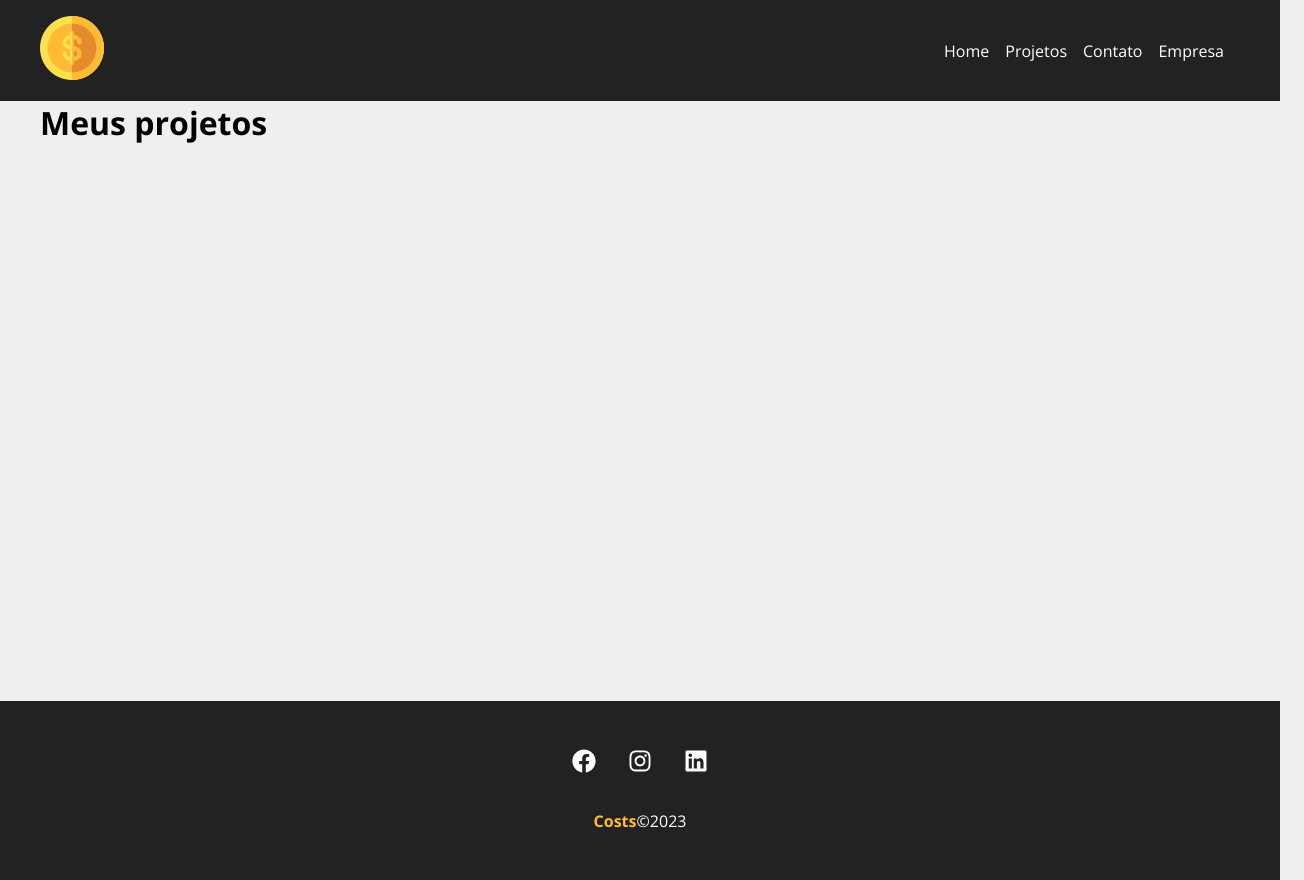
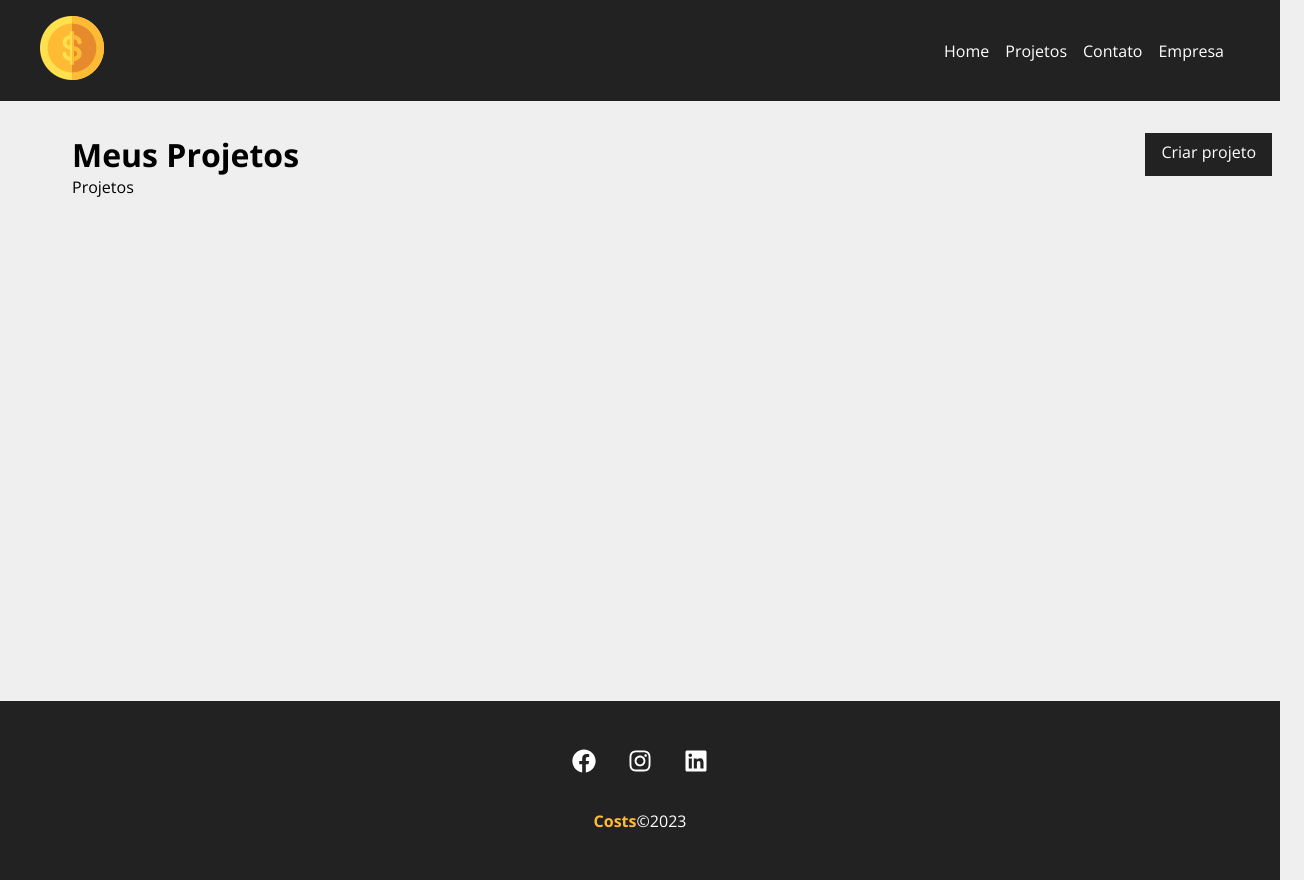
Before and after one commit to JoileJr/costs, a React (Create React App) app: page /projects in a window 1280 px wide. Shown: the whole page, 1304 px wide, since content can reach past the window. Built offline with nearby package versions, Linux system fonts and the light colour scheme.

Commit message:
criando dashboard

```diff
--- a/src/components/pages/Projects.js
+++ b/src/components/pages/Projects.js
@@ -1,5 +1,10 @@
+import { useLocation } from "react-router-dom";
+
 import Message from "../layout/Message";
-import { useLocation } from "react-router-dom";
+import Container from '../layout/Container'
+import LinkButton from '../layout/LinkButton';
+
+import styles from './Projects.module.css'
 
 function Projects(){
     const location = useLocation()
@@ -9,9 +14,15 @@
     }
 
     return(
-        <div>
-            <h1>Meus projetos</h1>
+        <div className={styles.project_container}>
+            <div className={styles.tile_container}>
+                <h1>Meus Projetos</h1>
+                <LinkButton to="/newproject" text="Criar projeto" />
+            </div>
             {message && <Message msg={message} type="success"/>}
+            <Container customCLass="start">
+                <p>Projetos</p>
+            </Container>
         </div>
     )
 }
--- /dev/null
+++ b/src/components/pages/Projects.module.css
@@ -0,0 +1,8 @@
+.project_container{
+    padding: 2em;
+}
+
+.tile_container{
+    display: flex;
+    justify-content: space-between;
+}
```
